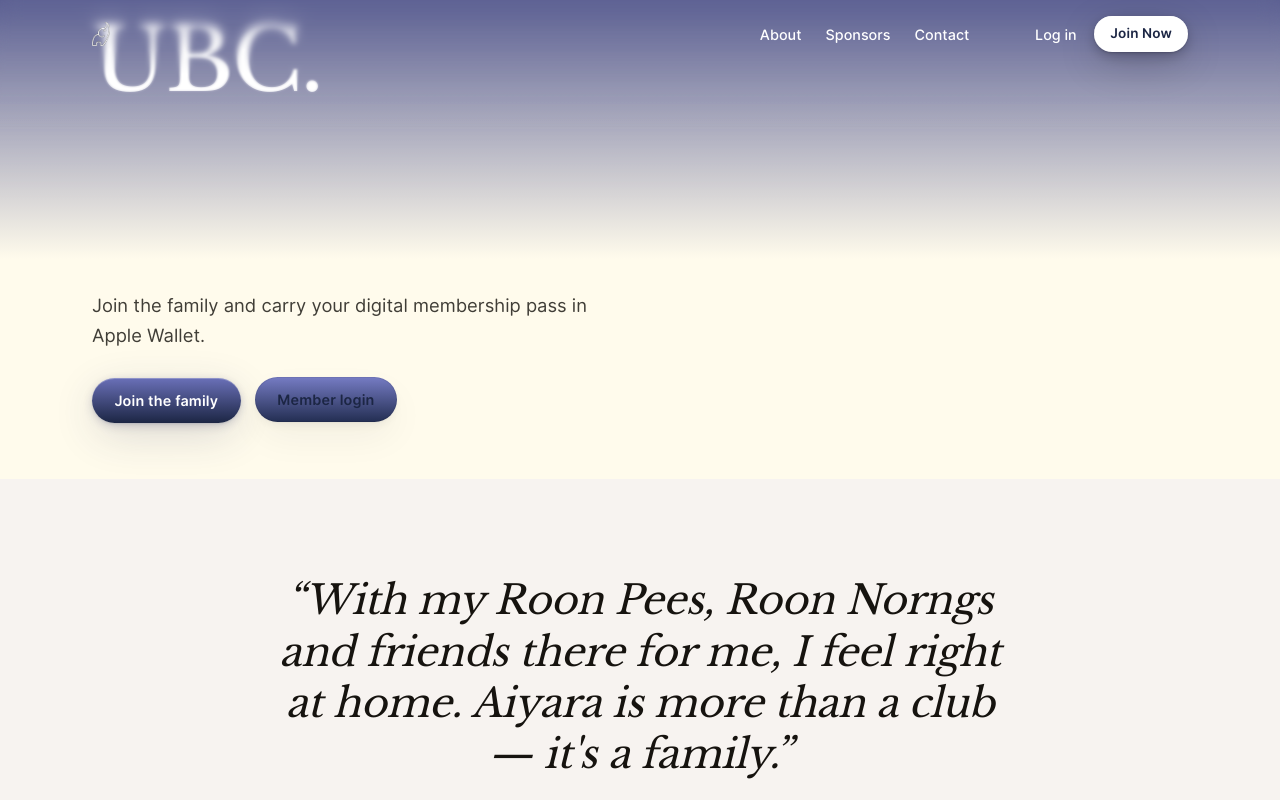
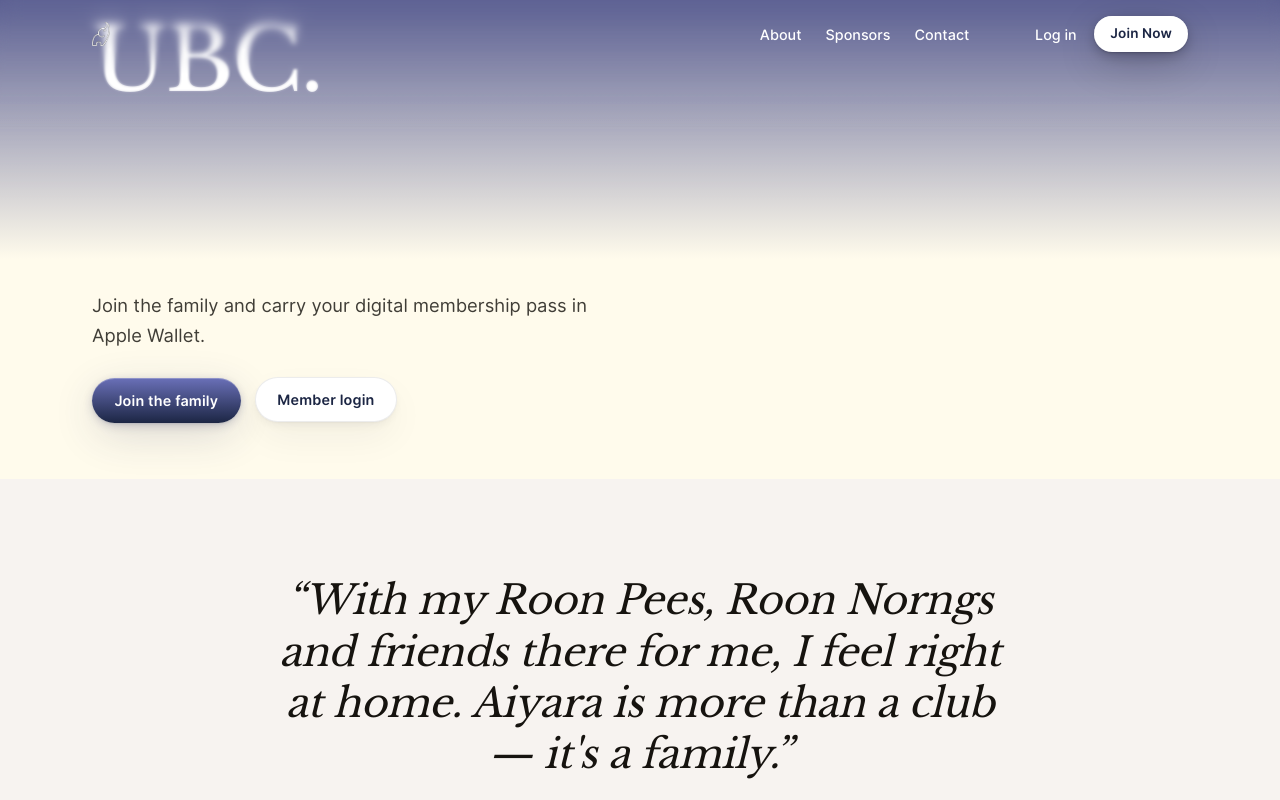
Before and after one commit to ubcthaiaiyara/website, a Next.js app: page / in a window 1280 px wide. In both pictures the pointer is over the link "Member login". Shown: the part 522-1322 px from the top of the page. Built offline with nearby package versions, Linux system fonts and the light colour scheme; no server answers.

Commit message:
fix(ui): keep ghost button white on hover

```diff
--- a/app/globals.css
+++ b/app/globals.css
@@ -145,6 +145,9 @@ p {
 }
 
 .button-ghost:hover {
+    /* Keep the white fill — override the primary .button:hover gradient. */
+    background-image: none;
+    background-color: #fff;
     transform: translateY(-1px);
     box-shadow:
         inset 0 0 0 1px rgba(22, 19, 15, 0.08),
```
